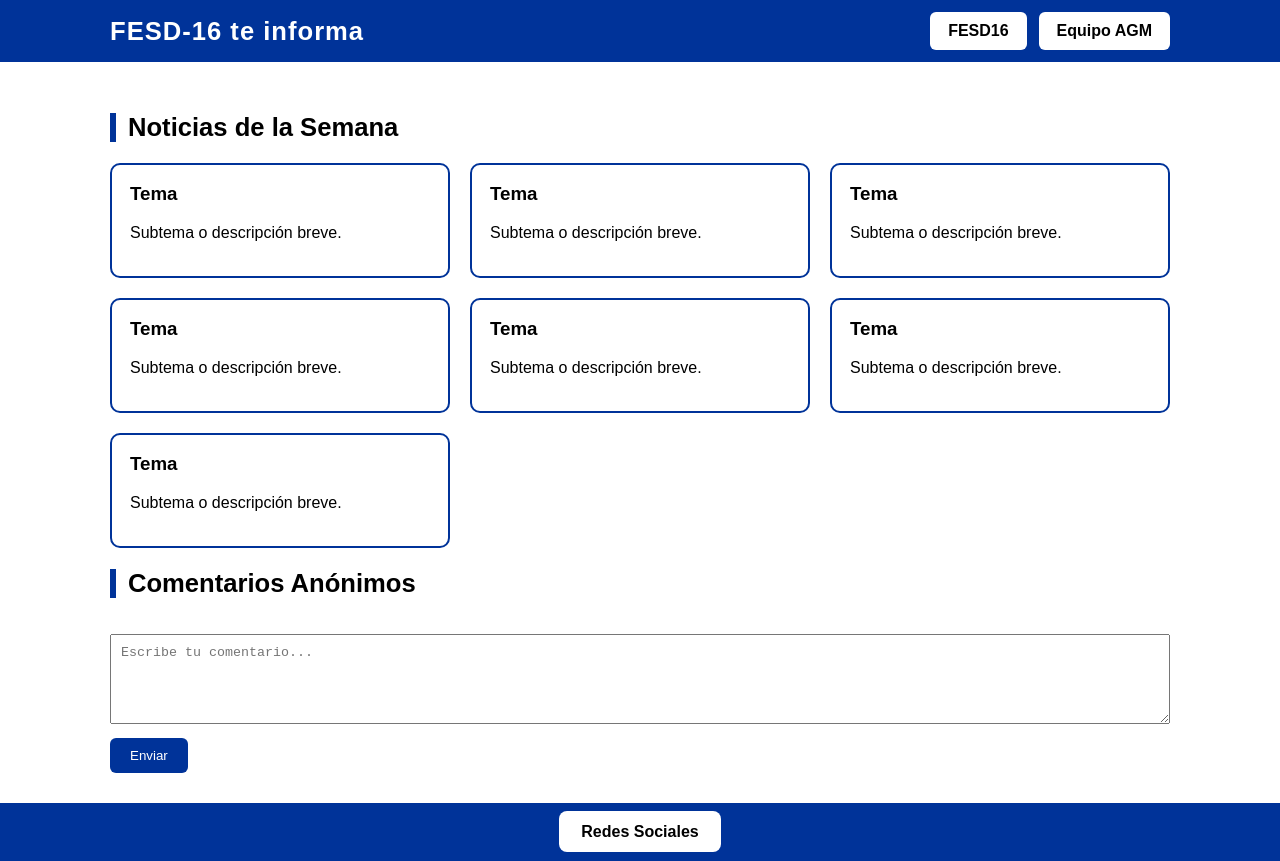
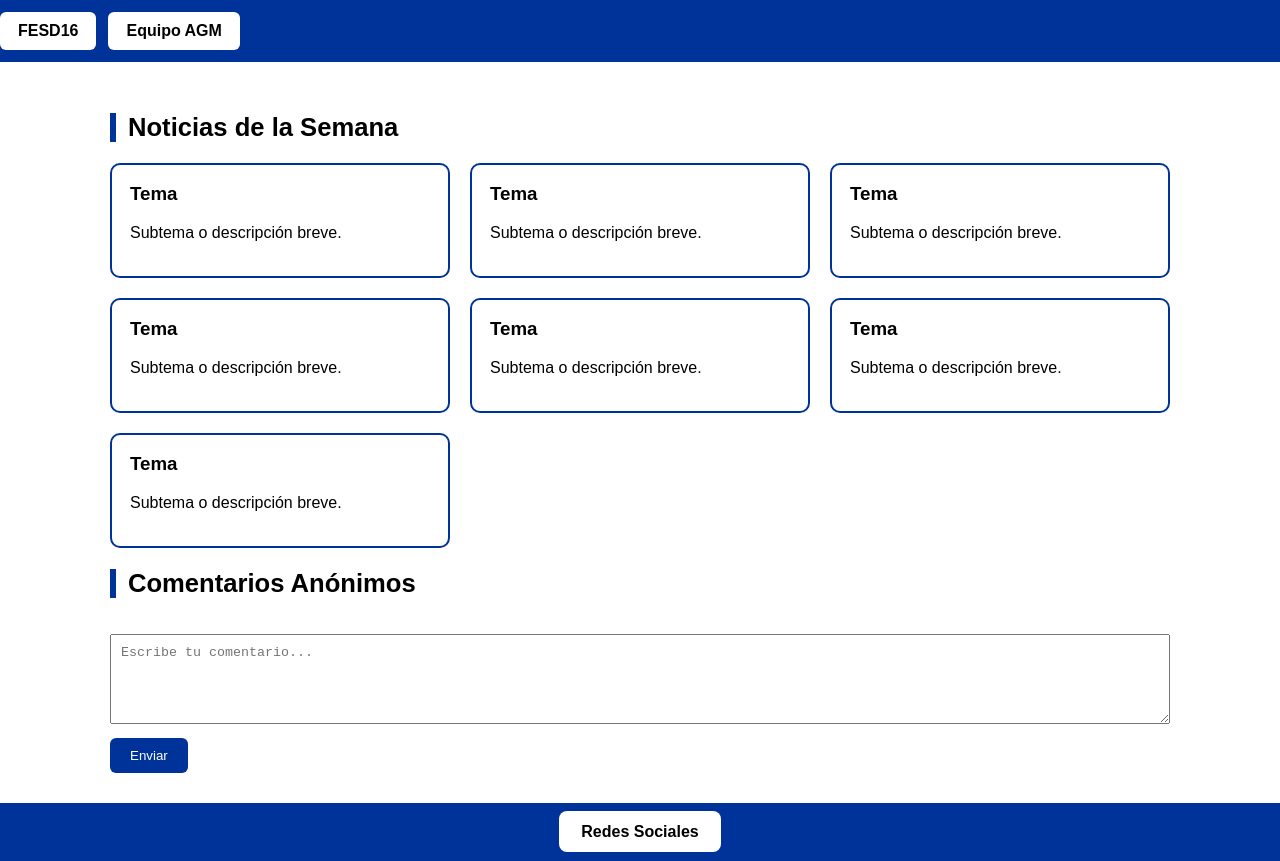
Before and after one commit to agm-k/fesd-16, a plain HTML site: page index.html in a window 1280 px wide. Drawn offline with Linux system fonts and the light colour scheme; no server answers.

Commit message:
Update index.html

```diff
--- a/index.html
+++ b/index.html
@@ -9,9 +9,6 @@
 <body>
 
 <header class="top-bar">
-  <div class="header-content">
-<div class="site-title">FESD-16 te informa</div>
-
     <nav class="nav-buttons">
       <a href="fesd.html" class="btn">FESD16</a>
       <a href="agm.html" class="btn">Equipo AGM</a>
```
